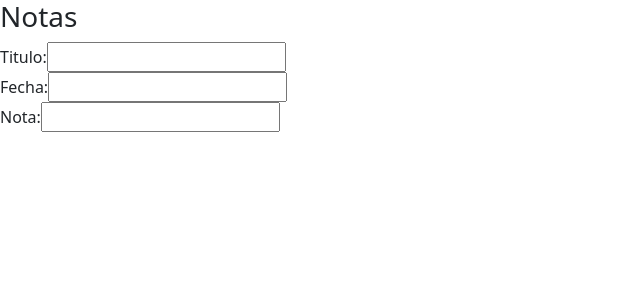
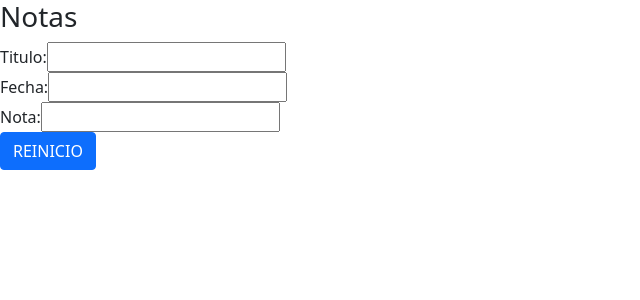
Before and after one commit to wichoburgos/notas, a React (Create React App) app: page / in a window 1280 px wide. Shown: the top 300 px of the page, without its empty margins (0-640 px from the left). Built offline with nearby package versions, Linux system fonts and the light colour scheme.

Commit message:
agregado boton de reinicio

```diff
--- a/src/App.js
+++ b/src/App.js
@@ -17,7 +17,9 @@ const handleInputChange = (event) => {
     [event.target.name]: event.target.value,
   });
 };
-
+const handleResetClick = ( ) => {
+  setInputState({titulo:"", fecha:"",nota:""});
+}
 
 
   return (
@@ -42,6 +44,9 @@ const handleInputChange = (event) => {
 
 <input id="nota" name="nota" type="text" onChange={handleInputChange} value={inputState.nota}
 />
+<div ClassName="mt-2">
+<button type="button"className="btn btn-primary" onClick={handleResetClick} >REINICIO</button>
+</div>
 
 
 
```
